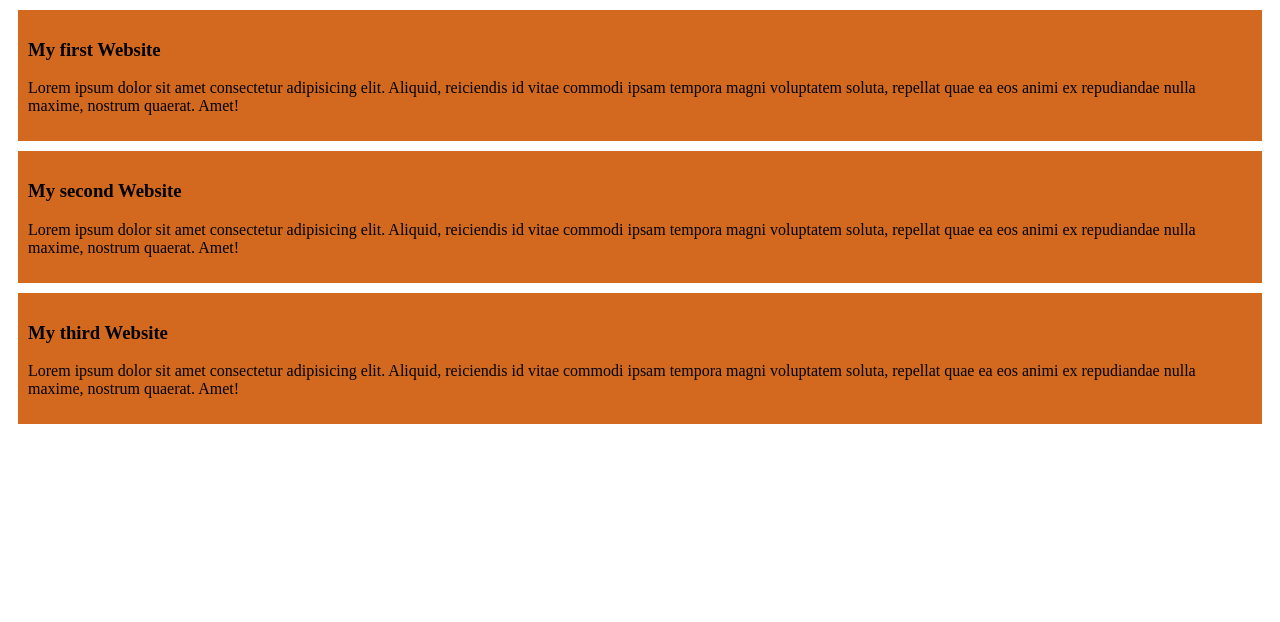
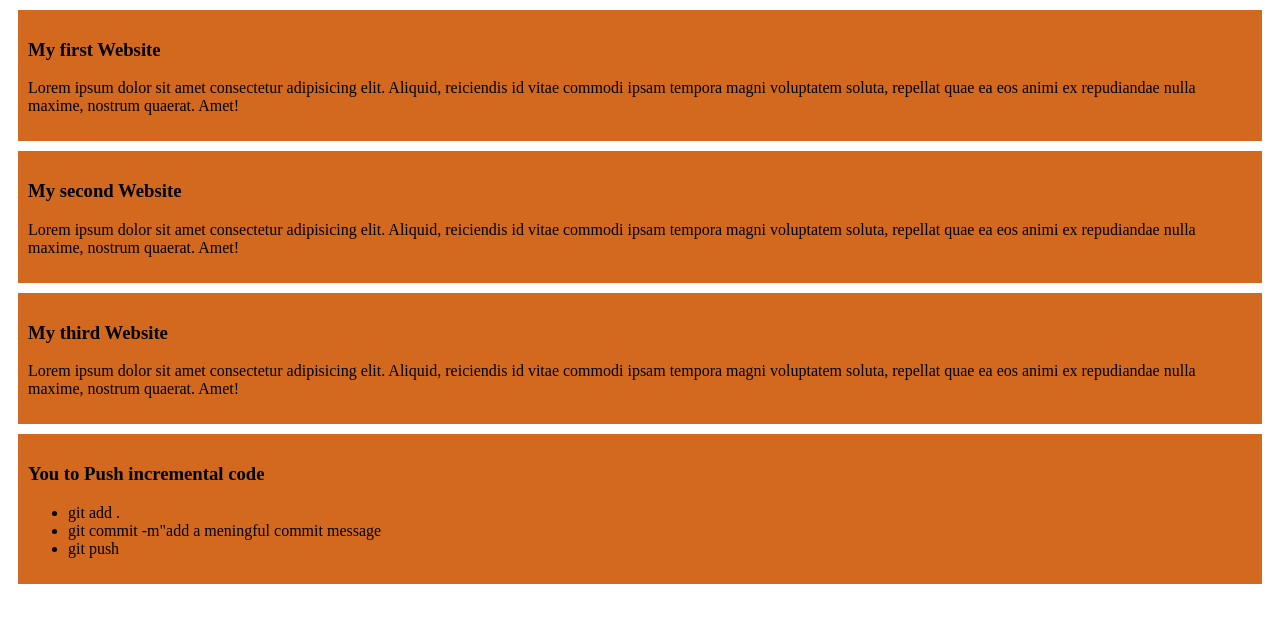
Before and after one commit to towhiduzzaman-plabon/my-simple-website, a plain HTML site: page index.html in a window 1280 px wide. Drawn offline with Linux system fonts and the light colour scheme.

Commit message:
added a list to push code

```diff
--- a/index.html
+++ b/index.html
@@ -19,6 +19,14 @@
         <h3>My third Website</h3>
         <p>Lorem ipsum dolor sit amet consectetur adipisicing elit. Aliquid, reiciendis id vitae commodi ipsam tempora magni voluptatem soluta, repellat quae ea eos animi ex repudiandae nulla maxime, nostrum quaerat. Amet!</p>
     </div>
+    <div>
+        <h3>You to Push incremental code</h3>
+        <ul>
+            <li>git add .</li>
+            <li>git commit -m"add a meningful commit message</li>
+            <li>git push</li>
+        </ul>
+    </div>
 
 
 </body>
```
